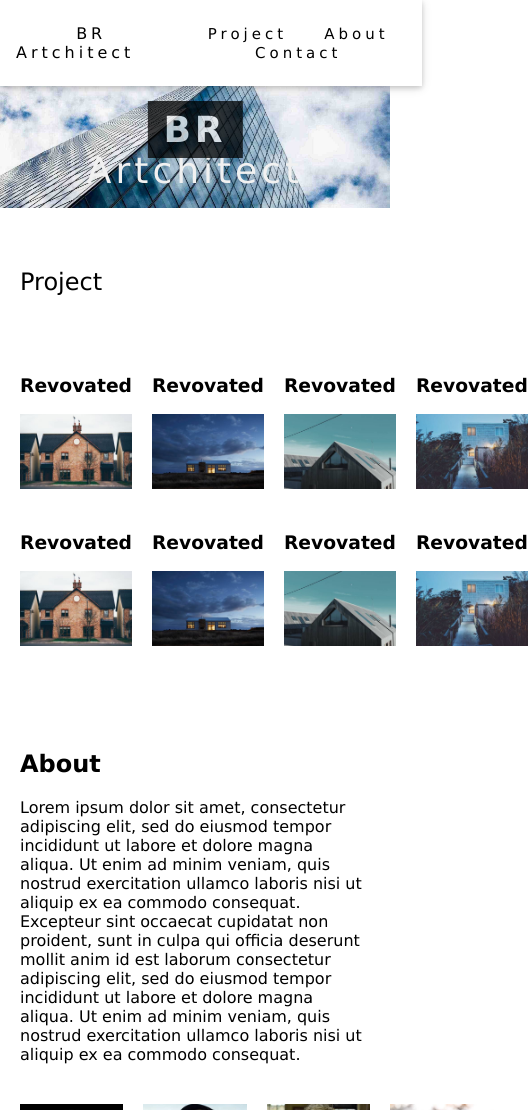
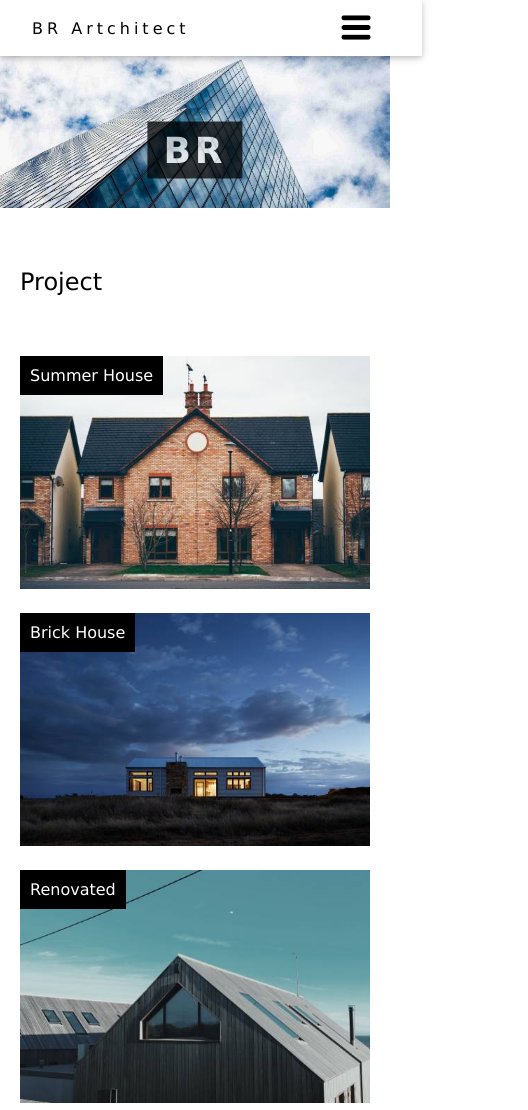
Before and after one commit to Mridul-web-me/HTML-CSS-Website, a plain HTML site: page index.html in a window 390 px wide. Shown: the top 1110 px of the page, 528 px wide, since content can reach past the window. Drawn offline with Linux system fonts and the light colour scheme.

Commit message:
responsiveness

```diff
--- a/index.html
+++ b/index.html
@@ -9,16 +9,17 @@
 </head>
 <body>
 
-<header>
+<header id="home">
     <nav>
         <div class="logo">
-            <a href=""><Span>BR</Span> Artchitect</a>
+            <a href="#home"><Span>BR</Span> Artchitect</a>
         </div>
+        <div class="toggle" onclick="toggleMenu();"></div>
         <div class="menu">
             <ul>
-                <li><a href="#project">Project</a></li>
-                <li><a href="#about">About</a></li>
-                <li><a href="#contact">Contact</a></li>
+                <li><a href="#project" onclick="toggleMenu();">Project</a></li>
+                <li><a href="#about" onclick="toggleMenu();">About</a></li>
+                <li><a href="#contact" onclick="toggleMenu();">Contact</a></li>
             </ul>
         </div>
     </nav>
@@ -34,40 +35,36 @@
     <h1 class="project-title">Project</h1>
 <div class="project-items">
     <div class="project-item">
-       <div class="project-text">
-        <h3>Revovated</h3>
-       </div>
-        <div class="project-img">
             <img src="img/house2.jpg" alt="">
-        </div>
+            <div class="top-left">Summer House</div>
+     </div>
+    <div class="project-item">
+        <img src="img/house3.jpg" alt="">
+        <div class="top-left">Brick House</div>
     </div>
-    <div class="project-img">
-        <h3>Revovated</h3>
+    <div class="project-item">
+        <img src="img/house4.jpg" alt="">
+        <div class="top-left">Renovated</div>
+    </div>
+    <div class="project-item">
+        <img src="img/house5.jpg" alt="">
+        <div class="top-left">Barn House</div>
+    </div>
+    <div class="project-item">
+        <img src="img/house2.jpg" alt="">
+        <div class="top-left">Summer House</div>
+    </div>
+    <div class="project-item">
         <img src="img/house3.jpg" alt="">
+        <div class="top-left">Brick House</div>
     </div>
-    <div class="project-img">
-        <h3>Revovated</h3>
+    <div class="project-item">
         <img src="img/house4.jpg" alt="">
+        <div class="top-left">Renovated</div>
     </div>
-    <div class="project-img">
-        <h3>Revovated</h3>
+    <div class="project-item">
         <img src="img/house5.jpg" alt="">
-    </div>
-    <div class="project-img">
-        <h3>Revovated</h3>
-        <img src="img/house2.jpg" alt="">
-    </div>
-    <div class="project-img">
-        <h3>Revovated</h3>
-        <img src="img/house3.jpg" alt="">
-    </div>
-    <div class="project-img">
-        <h3>Revovated</h3>
-        <img src="img/house4.jpg" alt="">
-    </div>
-    <div class="project-img">
-        <h3>Revovated</h3>
-        <img src="img/house5.jpg" alt="">
+        <div class="top-left">Barn House</div>
     </div>
 </div>
 </section>
@@ -128,5 +125,14 @@
 <footer>
     <p>Powerd By <a href="https://www.w3schools.com/w3css/tryw3css_templates_architect.htm#contact">w3.css</a></p>
 </footer>
+
+<script type="text/javascript">
+    function toggleMenu() {
+        var menuToggle = document.querySelector('.toggle');
+        var menu = document.querySelector('.menu');
+        menuToggle.classList.toggle('active');
+        menu.classList.toggle('active');
+    };
+</script>
 </body>
 </html>
--- a/style.css
+++ b/style.css
@@ -1,6 +1,12 @@
+* {
+    scroll-behavior: smooth;
+    transition: 0.5s;
+}
+
 body {
     font-family: Verdana, Geneva, Tahoma, sans-serif;
     margin: 0;
+
 }
 
 /* ---------------
@@ -11,6 +17,7 @@ header {
     background-color: #fff;
     position: relative;
     text-align: center;
+    transition: 0.5s;
 }
 
 header nav {
@@ -49,6 +56,8 @@ header nav .menu ul li a {
     letter-spacing: 4px;
     font-size: 15px;
     padding: 8px 16px;
+    transition: 0.3s;
+    scroll-behavior: smooth;
 }
 
 header nav .menu ul li a:hover {
@@ -88,30 +97,40 @@ header .banner h3 .arch1 {
 /* -------------
     Project
 ---------------- */
+.project {
+    transition: 0.5s;
+}
+
 .project-title {
     padding: 40px 20px;
     font-weight: 400;
 }
 
 .project-items {
-    position: ;
     display: grid;
     grid-template-columns: repeat(4, 1fr);
     grid-column-gap: 20px;
     grid-row-gap: 20px;
     margin: 20px;
+    position: relative;
+    text-align: center;
+    color: white;
 }
 
-.project-items .project-img img {
+.project-items .project-item img {
     width: 100%;
 }
 
-.project-items .project-img h3 {
-    display: flex;
-    justify-content: end;
+.project-items .project-item .top-left {
+    position: absolute;
+    top: 0;
+    left: 0;
+    background-color: #000000;
+    padding: 10px;
 }
 
-.project-items .project-img {
+
+.project-items .project-item {
     position: relative;
     top: 0;
     left: 0;
@@ -123,10 +142,19 @@ About
 
 .about {
     padding: 40px 20px;
+    transition: 0.5s;
 }
 
 .about-text {
     margin: 40px 0;
+}
+
+.about-title {
+    font-weight: 400;
+}
+
+.about-text p {
+    font-size: 15px;
 }
 
 .about-us {
@@ -157,6 +185,7 @@ About
     display: block;
     width: 100%;
     padding: 10px 0;
+    text-align: center;
 }
 
 .about-us .about-person a:hover {
@@ -167,6 +196,10 @@ About
 /* ---------
 contact
 ----------*/
+#contact {
+    transition: 0.5s;
+}
+
 .contact h2 {
     margin: 20px;
 }
@@ -224,3 +257,81 @@ footer a {
 footer a:hover {
     color: green;
 }
+
+@media (max-width:991px) {
+    header nav {}
+
+    .menu {
+        position: fixed;
+        top: 55px;
+        left: -190%;
+        display: block;
+        text-align: center;
+        padding: 100px 50px;
+        width: 100%;
+        height: 100vh;
+        z-index: 999;
+        transition: 0.5s;
+        background: rgba(52, 73, 94);
+    }
+
+    .menu ul li {
+        display: block;
+    }
+
+    .menu ul li a {
+        color: #fff;
+        font-size: 24px;
+    }
+
+    .menu.active {
+        left: 0;
+    }
+
+    .toggle {
+        width: 40px;
+        height: 40px;
+        background: url(./nav/menu.png);
+        background-position: center;
+        background-repeat: no-repeat;
+        background-size: 30px;
+        cursor: pointer;
+        margin-right: 30px;
+    }
+
+    .toggle.active {
+        background: url(./nav/close.png);
+        background-position: center;
+        background-repeat: no-repeat;
+        background-size: 25px;
+        cursor: pointer;
+        margin-right: 30px;
+    }
+
+    header .banner img {
+        width: 100%;
+        vertical-align: middle;
+    }
+
+    .project-items,
+    .about-us {
+        grid-template-columns: repeat(2, 1fr);
+
+    }
+}
+
+/* ---------
+Mobile Devices
+------------*/
+
+@media (max-width:688px) {
+    header .banner h3 .arch2 {
+        display: none;
+    }
+
+    .project-items,
+    .about-us {
+        grid-template-columns: repeat(1, 1fr);
+
+    }
+}
```
Also changed, not shown: close.png (added), menu.png (added), nav/close.png (added), nav/menu.png (added).
